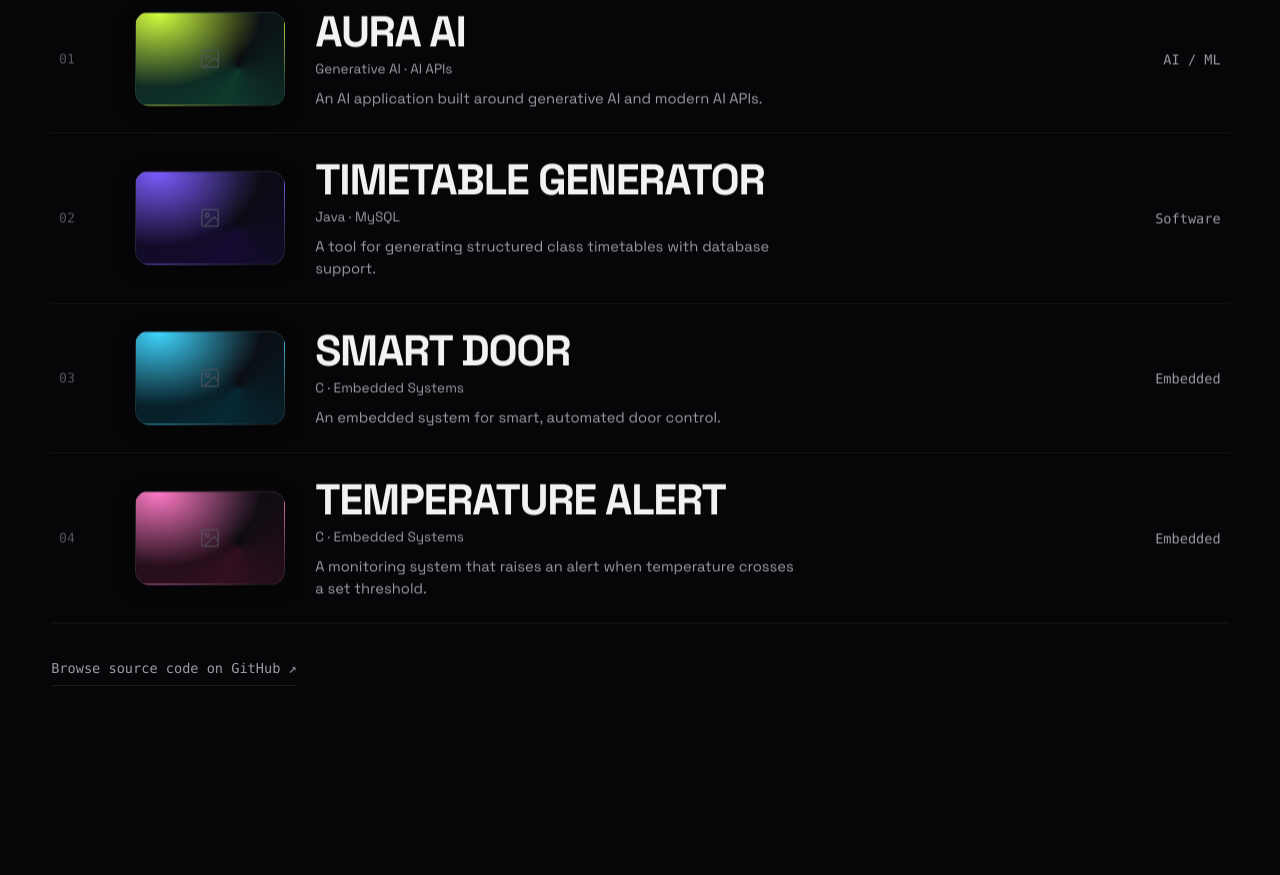
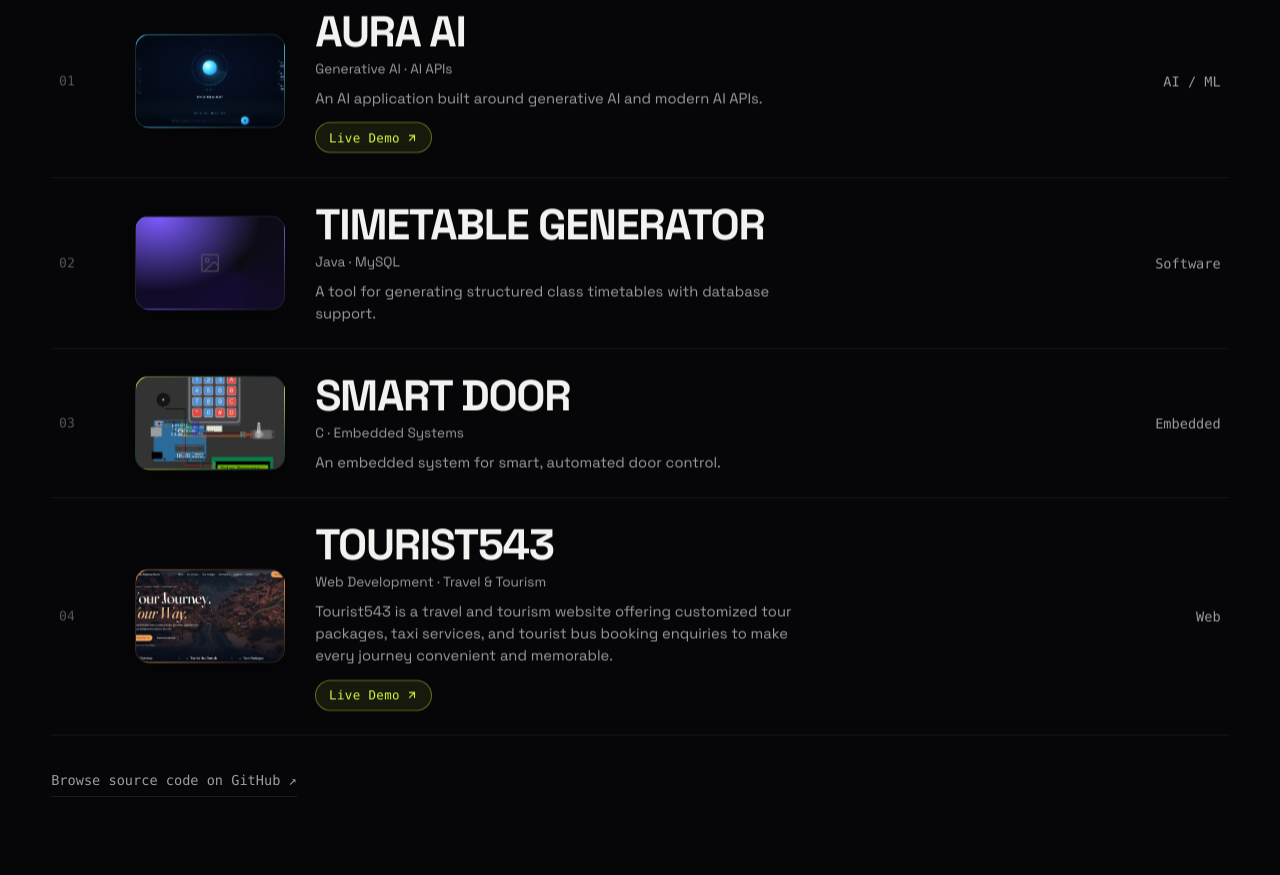
Before and after one commit to abhisachu54321-web/abhishek-portfolio, a website built with Vite: page index.html in a window 1280 px wide. Shown: the part 2600-3475 px from the top of the page. Built offline with nearby package versions, Linux system fonts and the light colour scheme; some packages are replaced by stand-ins of ours; animation ran at ten frames a second; files whose address does not match are found by name.

Commit message:
Update project photos, add Tourist543, and add Live Demo links

```diff
--- a/index.html
+++ b/index.html
@@ -203,19 +203,23 @@
       <div class="work__preview" id="work-preview" aria-hidden="true"><span></span></div>
 
       <ul class="work__list">
-        <li class="project" data-reveal data-c1="#d5ff3f" data-c2="#0e3b2e" style="--pc1:#d5ff3f;--pc2:#0e3b2e">
+        <li class="project" data-reveal data-c1="#3fd6ff" data-c2="#062a35" style="--pc1:#3fd6ff;--pc2:#062a35">
           <div class="project__link" data-hover>
             <span class="project__index">01</span>
             <div class="project__thumb">
               <span class="project__thumb-placeholder" aria-hidden="true">
                 <svg width="22" height="22" viewBox="0 0 24 24" fill="none" stroke="currentColor" stroke-width="1.6" stroke-linecap="round" stroke-linejoin="round"><rect width="18" height="18" x="3" y="3" rx="2" ry="2"/><circle cx="9" cy="9" r="2"/><path d="m21 15-3.086-3.086a2 2 0 0 0-2.828 0L6 21"/></svg>
               </span>
-              <img src="project-1.webp" alt="Aura AI" loading="lazy" decoding="async" onerror="this.style.display='none'" />
+              <img src="project-aura.jpg" alt="Aura AI Screenshot" loading="lazy" decoding="async" />
             </div>
             <span class="project__main">
               <span class="project__name">Aura AI</span>
               <span class="project__tags">Generative AI · AI APIs</span>
               <span class="project__desc">An AI application built around generative AI and modern AI APIs.</span>
+              <a href="https://abhisachu54321-web.github.io/AURA_AI/" target="_blank" rel="noopener noreferrer" class="project__live-link" data-hover>
+                <span>Live Demo</span>
+                <svg width="12" height="12" viewBox="0 0 24 24" fill="none" stroke="currentColor" stroke-width="2.2" stroke-linecap="round" stroke-linejoin="round"><path d="M7 17L17 7"/><path d="M7 7h10v10"/></svg>
+              </a>
             </span>
             <span class="project__year">AI / ML</span>
           </div>
@@ -237,14 +241,14 @@
             <span class="project__year">Software</span>
           </div>
         </li>
-        <li class="project" data-reveal data-c1="#3fd6ff" data-c2="#062a35" style="--pc1:#3fd6ff;--pc2:#062a35">
+        <li class="project" data-reveal data-c1="#d5ff3f" data-c2="#0e3b2e" style="--pc1:#d5ff3f;--pc2:#0e3b2e">
           <div class="project__link" data-hover>
             <span class="project__index">03</span>
             <div class="project__thumb">
               <span class="project__thumb-placeholder" aria-hidden="true">
                 <svg width="22" height="22" viewBox="0 0 24 24" fill="none" stroke="currentColor" stroke-width="1.6" stroke-linecap="round" stroke-linejoin="round"><rect width="18" height="18" x="3" y="3" rx="2" ry="2"/><circle cx="9" cy="9" r="2"/><path d="m21 15-3.086-3.086a2 2 0 0 0-2.828 0L6 21"/></svg>
               </span>
-              <img src="project-3.webp" alt="Smart Door" loading="lazy" decoding="async" onerror="this.style.display='none'" />
+              <img src="project-smartdoor.jpg" alt="Smart Door Prototype" loading="lazy" decoding="async" />
             </div>
             <span class="project__main">
               <span class="project__name">Smart Door</span>
@@ -254,21 +258,25 @@
             <span class="project__year">Embedded</span>
           </div>
         </li>
-        <li class="project" data-reveal data-c1="#ff7ac6" data-c2="#33101f" style="--pc1:#ff7ac6;--pc2:#33101f">
+        <li class="project" data-reveal data-c1="#ff9f43" data-c2="#331808" style="--pc1:#ff9f43;--pc2:#331808">
           <div class="project__link" data-hover>
             <span class="project__index">04</span>
             <div class="project__thumb">
               <span class="project__thumb-placeholder" aria-hidden="true">
                 <svg width="22" height="22" viewBox="0 0 24 24" fill="none" stroke="currentColor" stroke-width="1.6" stroke-linecap="round" stroke-linejoin="round"><rect width="18" height="18" x="3" y="3" rx="2" ry="2"/><circle cx="9" cy="9" r="2"/><path d="m21 15-3.086-3.086a2 2 0 0 0-2.828 0L6 21"/></svg>
               </span>
-              <img src="project-4.webp" alt="Temperature Alert" loading="lazy" decoding="async" onerror="this.style.display='none'" />
+              <img src="project-tourist.jpg" alt="Tourist543 Website Preview" loading="lazy" decoding="async" />
             </div>
             <span class="project__main">
-              <span class="project__name">Temperature Alert</span>
-              <span class="project__tags">C · Embedded Systems</span>
-              <span class="project__desc">A monitoring system that raises an alert when temperature crosses a set threshold.</span>
+              <span class="project__name">Tourist543</span>
+              <span class="project__tags">Web Development · Travel &amp; Tourism</span>
+              <span class="project__desc">Tourist543 is a travel and tourism website offering customized tour packages, taxi services, and tourist bus booking enquiries to make every journey convenient and memorable.</span>
+              <a href="https://tourist543.vercel.app/" target="_blank" rel="noopener noreferrer" class="project__live-link" data-hover>
+                <span>Live Demo</span>
+                <svg width="12" height="12" viewBox="0 0 24 24" fill="none" stroke="currentColor" stroke-width="2.2" stroke-linecap="round" stroke-linejoin="round"><path d="M7 17L17 7"/><path d="M7 7h10v10"/></svg>
+              </a>
             </span>
-            <span class="project__year">Embedded</span>
+            <span class="project__year">Web</span>
           </div>
         </li>
       </ul>
--- a/src/styles/main.css
+++ b/src/styles/main.css
@@ -483,6 +483,40 @@ html.no-webgl #gl { display: none; }
   font-size: 0.92rem; color: var(--ink-dim); font-weight: 400;
   max-width: 52ch; margin-top: 0.15rem;
 }
+.project__live-link {
+  display: inline-flex;
+  align-items: center;
+  gap: 0.4rem;
+  margin-top: 0.55rem;
+  font-family: var(--font-mono);
+  font-size: 0.78rem;
+  font-weight: 500;
+  letter-spacing: 0.03em;
+  color: var(--accent);
+  padding: 0.32rem 0.8rem;
+  border-radius: 999px;
+  border: 1px solid rgba(213, 255, 63, 0.38);
+  background: rgba(213, 255, 63, 0.08);
+  width: fit-content;
+  text-decoration: none;
+  cursor: pointer;
+  position: relative;
+  z-index: 2;
+  transition: all 0.3s var(--ease-out);
+}
+.project__live-link:hover {
+  background: var(--accent);
+  color: #0b0b10;
+  border-color: var(--accent);
+  transform: translateY(-2px);
+  box-shadow: 0 4px 16px rgba(213, 255, 63, 0.35);
+}
+.project__live-link svg {
+  transition: transform 0.3s var(--ease-out);
+}
+.project__live-link:hover svg {
+  transform: translate(2px, -2px);
+}
 .project__year { font-family: var(--font-mono); font-size: 0.85rem; color: var(--ink-dim); white-space: nowrap; }
 .work__more {
   display: inline-block;
```
Also changed, not shown: public/project-aura.jpg (added), public/project-smartdoor.jpg (added), public/project-tourist.jpg (added).
